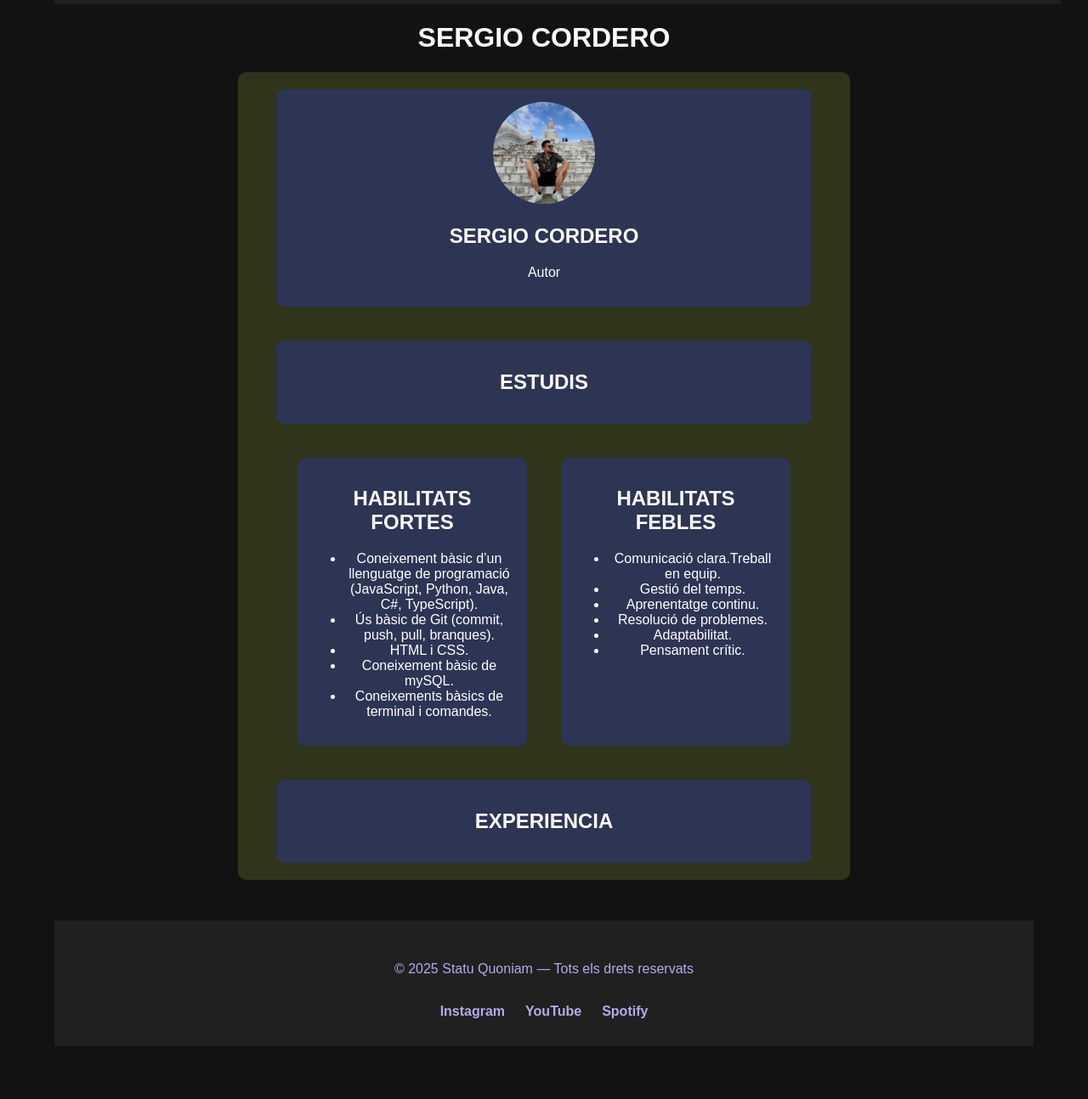
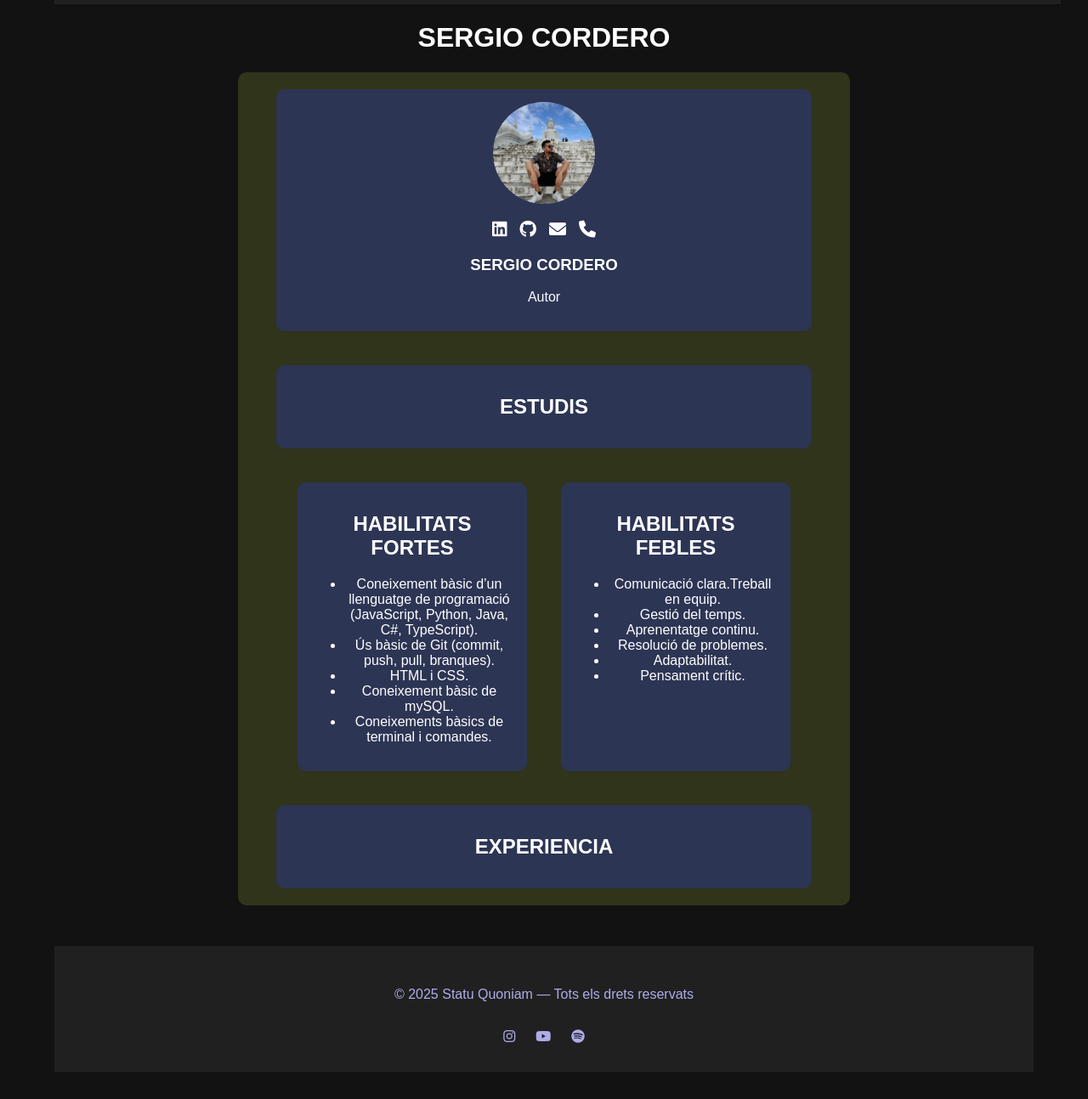
Before and after one commit to SergioCordero77/StatuQuoniamWebsite, a plain HTML site: page perfil_SergioCordero.html in a window 1280 px wide. Shown: the part 103-1397 px from the top of the page at 85% size. Before the commit the page ends 1367 px from the top, so only its background shows below. Drawn offline with Linux system fonts and the light colour scheme.

Commit message:
Canvi de links de les xarxes socials del footer per icones. Es fiquen les icones de contacte pel perfil. es fica css internal a document que_en_penses.html per alinear títol i botó i centrar-lo. També es fica footer.

```diff
--- a/css/nosaltresStyle.css
+++ b/css/nosaltresStyle.css
@@ -38,6 +38,19 @@ p{
     cursor: pointer;
 }
 
+.autor-socials {
+    margin-top: 15px;
+    display: flex;
+    justify-content: center;
+    gap: 15px;
+}
+
+.autor-social-botons {
+    text-decoration: none;
+    font-size: 20px;
+    color: white;
+}
+
 .autor p{
     text-align: center;
 }
--- a/css/perfilSergioCordero.css
+++ b/css/perfilSergioCordero.css
@@ -13,6 +13,19 @@ p {
     align-items: center;
     justify-content: center;
     width: 700px;
+}
+
+.autor-socials {
+    margin-top: 15px;
+    display: flex;
+    justify-content: center;
+    gap: 15px;
+}
+
+.autor-social-botons {
+    text-decoration: none;
+    font-size: 20px;
+    color: white;
 }
 
 .autor,
--- a/perfil_SergioCordero.html
+++ b/perfil_SergioCordero.html
@@ -6,6 +6,7 @@
 
             <link rel="stylesheet" href="css/mainStyle.css">
             <link rel="stylesheet" href="css/perfilSergioCordero.css">
+            <link href="https://cdnjs.cloudflare.com/ajax/libs/font-awesome/6.0.0-beta3/css/all.min.css" rel="stylesheet">
 
         </head>
         <body>
@@ -31,12 +32,18 @@
             <h1>SERGIO CORDERO</h1>
                 <div class="perfil">
                     <div class="autor">
-                            <a href="nosaltres.html">
+                            <a href="perfil_SergioCordero.html">
                             <img src="img/nosaltres/perfilSergio.png" alt="Foto perfil de Sergio Cordero">
                             </a>
-                                <h2>SERGIO CORDERO</h2>
-                                <p>Autor</p>
-                            </div>
+                                <div class="autor-socials">
+                                    <a href="https://www.linkedin.com/in/sergio-cordero-cabrera-b2a33935a/" target="_blank" class="autor-social-botons"><i class="fab fa-linkedin"></i></a>
+                                    <a href="https://github.com/SergioCordero77" target="_blank" class="autor-social-botons"><i class="fab fa-github"></i></a>
+                                    <a href="mailto:sergio.cordero77@gmail.com" class="autor-social-botons"><i class="fas fa-envelope"></i></a>
+                                    <a href="tel:+34677766507" class="autor-social-botons"><i class="fas fa-phone"></i></a>
+                                </div>
+                                    <h3>SERGIO CORDERO</h3>
+                                    <p>Autor</p>
+                    </div>
 
                     <div class="estudis">
                         <h2>ESTUDIS</h2>
@@ -77,9 +84,9 @@
                     <p> &copy; 2025 Statu Quoniam — Tots els drets reservats</p>
 
                     <div class="footer-social">
-                        <a href="https://www.instagram.com/statuquoniam/" aria-label="Instagram">Instagram</a>
-                        <a href="https://www.youtube.com/@StatuQuoniam" aria-label="YouTube">YouTube</a>
-                        <a href="https://open.spotify.com/intl-es/artist/21DgbxLBsOoPh1mvQeh6Ho" aria-label="Spotify">Spotify</a>
+                        <a href="https://www.instagram.com/statuquoniam/" target="_blank" class="footer-social-botons"><i class="fab fa-instagram"></i></a>
+                        <a href="https://www.youtube.com/@StatuQuoniam" target="_blank" class="footer-social-botons"><i class="fab fa-youtube"></i></a>
+                        <a href="https://open.spotify.com/intl-es/artist/21DgbxLBsOoPh1mvQeh6Ho" target="_blank" class="footer-social-botons"><i class="fab fa-spotify"></i></a>
                     </div>
                 </div>
             </footer>
```
Also changed, not shown: biografia.html (+5 -3 lines), concerts.html (+5 -3 lines), contacta.html (+5 -3 lines), discografia.html (+5 -3 lines), galeria.html (+5 -3 lines), index.html (+5 -3 lines), merxan.html (+5 -3 lines), nosaltres.html (+13 -6 lines), que_en_penses.html (+35 -1 lines), videoclips.html (+5 -3 lines).
